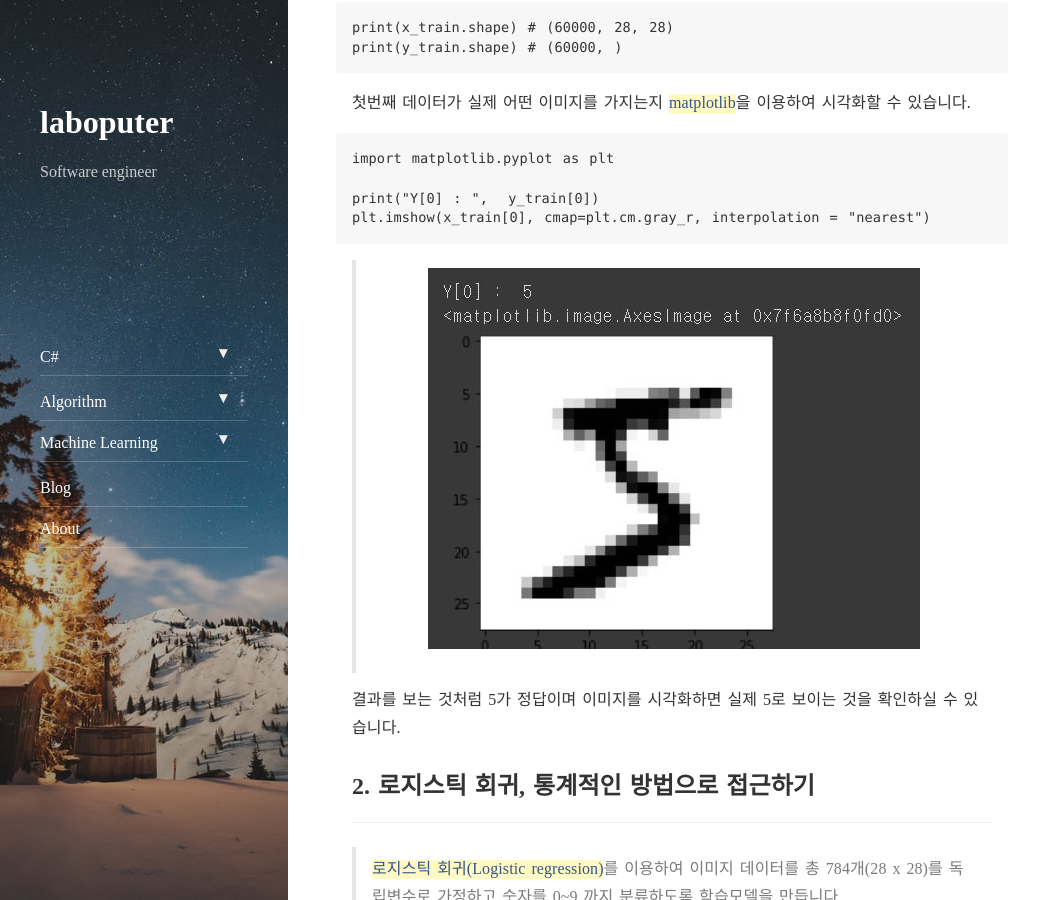
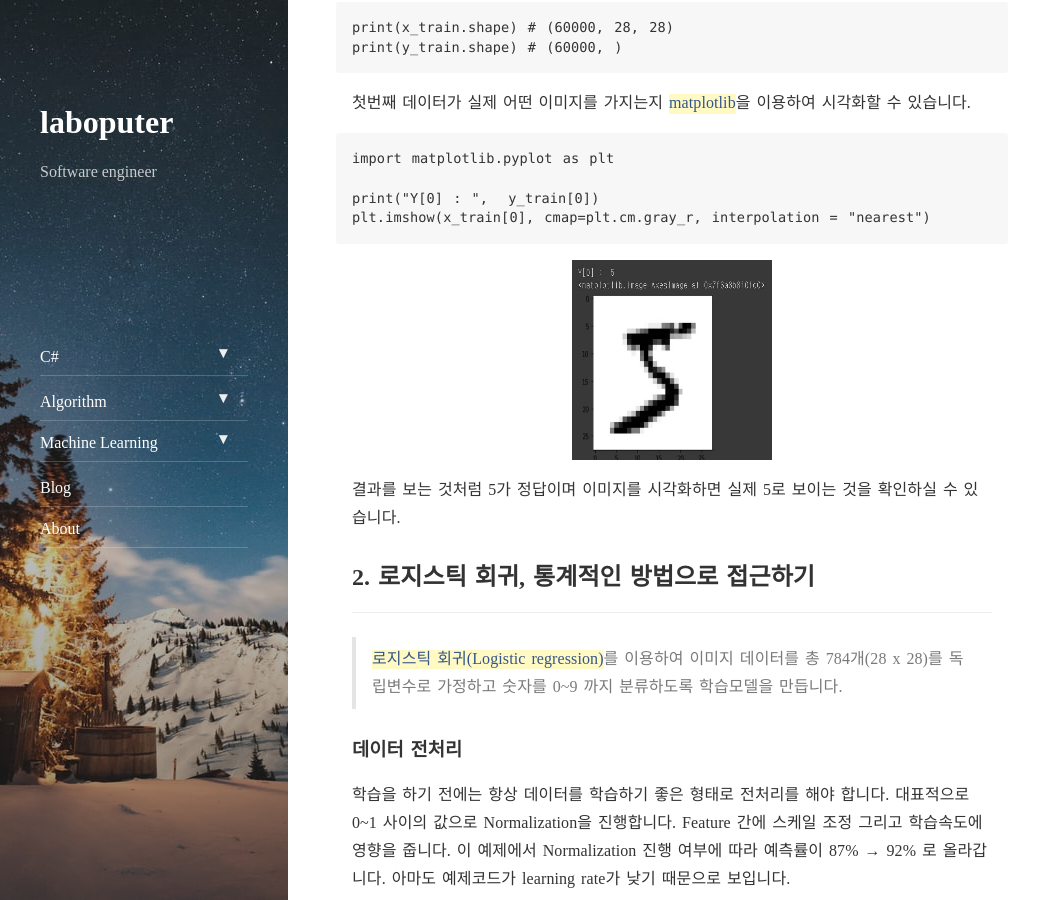
Before and after one commit to Laboputer/Laboputer.github.io, a Jekyll site: the page built from _posts/ml-learn/2020-03-12-mnist995.md, in a window 1280 px wide and 900 px high, scrolled down 1129 px. Shown: the whole window, without its empty margins (0-1055 px from the left). Built offline with Jekyll 4.4.1, drawn with Linux system fonts in a browser that asks for light colours; nearby versions of some CDN libraries; comment, search, counter and statistics services are not loaded.

Commit message:
update post:ml

````diff
--- a/_posts/ml-learn/2020-03-12-mnist995.md
+++ b/_posts/ml-learn/2020-03-12-mnist995.md
@@ -44,7 +44,7 @@ print("Y[0] : ",  y_train[0])
 plt.imshow(x_train[0], cmap=plt.cm.gray_r, interpolation = "nearest")
 ```
 
-> ![](https://laboputer.github.io/assets/img/how-to/mnist/1.JPG)
+![](https://laboputer.github.io/assets/img/how-to/mnist/1.JPG){:width="200" height="200"}
 
 결과를 보는 것처럼 5가 정답이며 이미지를 시각화하면 실제 5로 보이는 것을 확인하실 수 있습니다.
 
````
